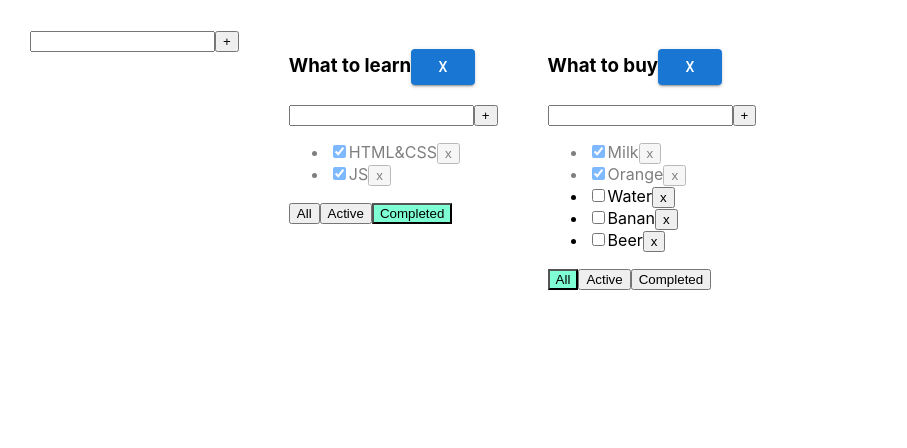
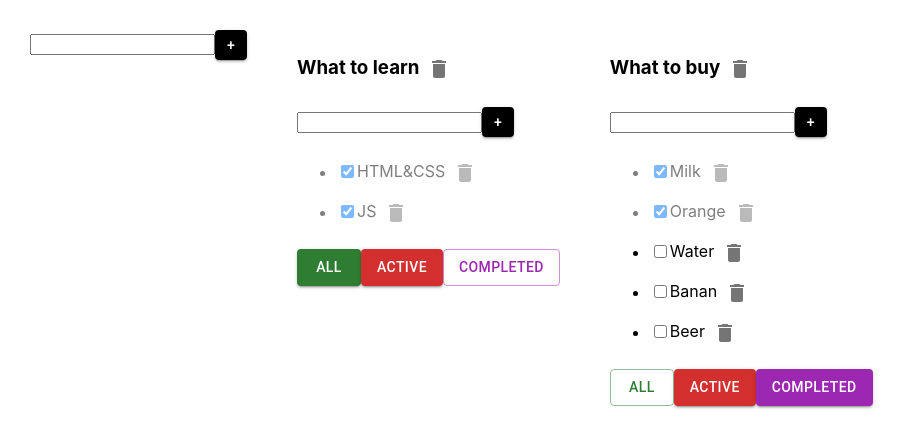
Before and after one commit to MikeJ00/Todolist, a React (Create React App) app: page / in a window 1280 px wide. Shown: the top 448 px of the page, without its empty margins (0-907 px from the left). Built offline with nearby package versions, Linux system fonts and the light colour scheme.

Commit message:
Добавили mui

```diff
--- a/package.json
+++ b/package.json
@@ -6,7 +6,7 @@
     "@emotion/react": "^11.10.5",
     "@emotion/styled": "^11.10.5",
     "@mui/icons-material": "^5.10.16",
-    "@mui/material": "^5.10.16",
+    "@mui/material": "^5.10.17",
     "@testing-library/jest-dom": "^4.2.4",
     "@testing-library/react": "^9.3.2",
     "@testing-library/user-event": "^7.1.2",
--- a/src/Todolist.tsx
+++ b/src/Todolist.tsx
@@ -2,7 +2,10 @@ import React, {ChangeEvent, KeyboardEvent, useState} from 'react';
 import {FilterValuesType} from './App';
 import {Input} from "./components/Input";
 import {EditableSpan} from "./components/EditableSpan";
-import {Button} from "@mui/material";
+import Button from '@mui/material/Button';
+import IconButton from '@mui/material/IconButton';
+import DeleteIcon from '@mui/icons-material/Delete';
+import Checkbox from '@mui/material/Checkbox';
 
 type TaskType = {
     id: string
@@ -69,8 +72,10 @@ export function Todolist(props: PropsType) {
         <h3>
             {/*{props.title}*/}
             <EditableSpan callBack={updateTodolistHandler} oldtitle={props.title}/>
-            {/*<button onClick={removeTodolistHandler}>X</button>*/}
-            <Button onClick={removeTodolistHandler} variant="contained">X</Button>
+            {/*<Button onClick={removeTodolistHandler}>X</Button>*/}
+            <IconButton aria-label="delete" onClick={removeTodolistHandler}>
+                <DeleteIcon />
+            </IconButton>
         </h3>
         <Input callBack={addTaskHandler}/>
         {/*<div>*/}
@@ -102,21 +107,26 @@ export function Todolist(props: PropsType) {
                         {/*<span>{t.title}</span>*/}
                         {/*<EditableSpan callBack={updateTaskHandler} oldtitle={t.title}/>*/}
                         <EditableSpan callBack={(updateTitle)=>updateTaskHandler(updateTitle,t.id)} oldtitle={t.title}/>
-                        <button onClick={onClickHandler}>x</button>
+                        <IconButton aria-label="delete" onClick={onClickHandler}>
+                            <DeleteIcon />
+                        </IconButton>
                     </li>
                 })
             }
         </ul>
         <div>
-            <button className={props.filter === 'all' ? "active-filter" : ""}
-                    onClick={onAllClickHandler}>All
-            </button>
-            <button className={props.filter === 'active' ? "active-filter" : ""}
-                    onClick={onActiveClickHandler}>Active
-            </button>
-            <button className={props.filter === 'completed' ? "active-filter" : ""}
-                    onClick={onCompletedClickHandler}>Completed
-            </button>
+            <Button variant={props.filter === 'all' ? "outlined" : "contained"} color="success" onClick={onAllClickHandler}>All</Button>
+            <Button variant={props.filter === 'active' ? "outlined" : "contained"} color="error" onClick={onActiveClickHandler}>Active</Button>
+            <Button variant={props.filter === 'completed' ? "outlined" : "contained"}color="secondary" onClick={onCompletedClickHandler}>Completed</Button>
+            {/*<button className={props.filter === 'all' ? "active-filter" : ""}*/}
+            {/*        onClick={onAllClickHandler}>All*/}
+            {/*</button>*/}
+            {/*<button className={props.filter === 'active' ? "active-filter" : ""}*/}
+            {/*        onClick={onActiveClickHandler}>Active*/}
+            {/*</button>*/}
+            {/*<button className={props.filter === 'completed' ? "active-filter" : ""}*/}
+            {/*        onClick={onCompletedClickHandler}>Completed*/}
+            {/*</button>*/}
         </div>
     </div>
 }
--- a/src/components/Input.tsx
+++ b/src/components/Input.tsx
@@ -1,4 +1,5 @@
 import React, {ChangeEvent, KeyboardEvent, useState} from 'react';
+import Button from '@mui/material/Button';
 type PropsType={
     callBack:(newTitle:string)=>void
 }
@@ -31,7 +32,9 @@ export const Input = (props:PropsType) => {
                        onKeyPress={onKeyPressHandler}
                        className={error ? "error" : ""}
                 />
-                <button onClick={addTask}>+</button>
+                {/*<button onClick={addTask}>+</button>*/}
+                <Button onClick={addTask} style={{maxWidth: '30px', maxHeight: '30px', minWidth: '30px', minHeight: '30px', background:"black"}}
+                        variant="contained">+</Button>
                 {error && <div className="error-message">{error}</div>}
             </div>
         </div>
```
Also changed, not shown: 1 other file (tests, documents, lock files or other folders).
